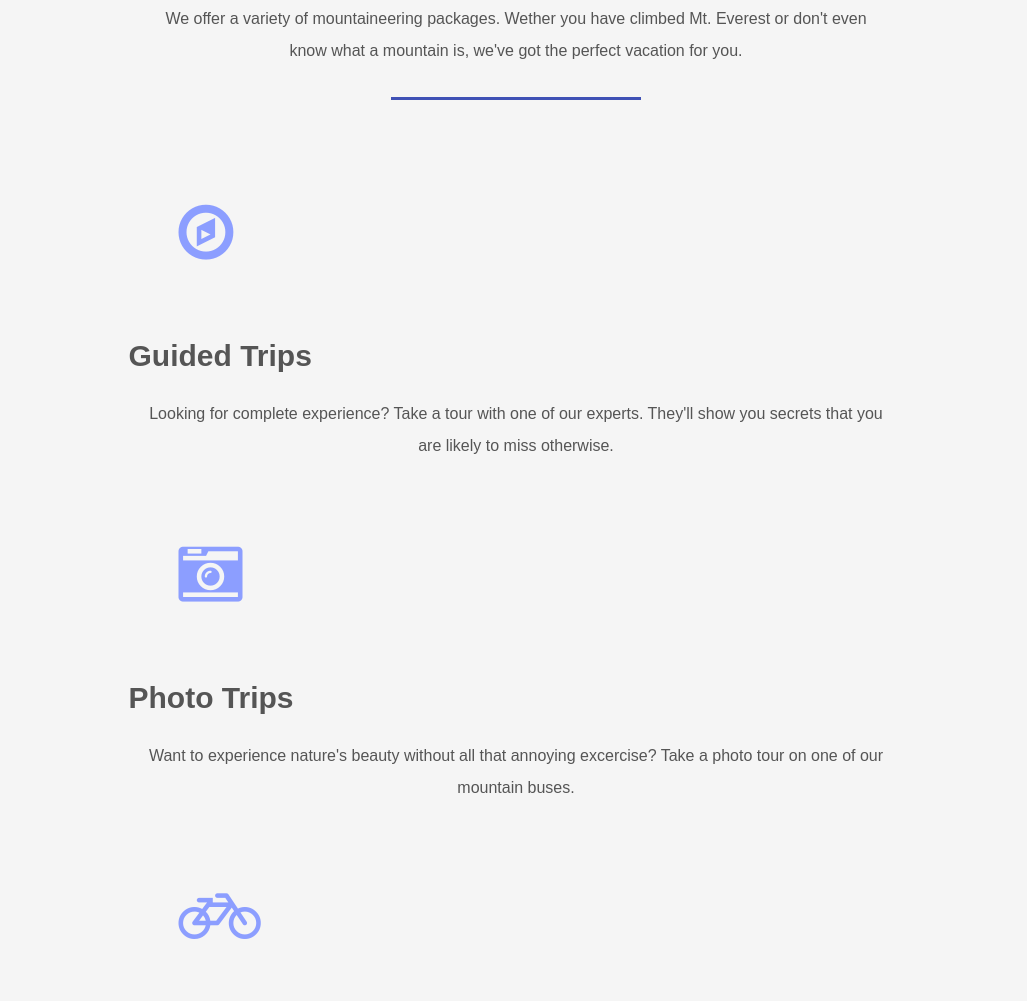
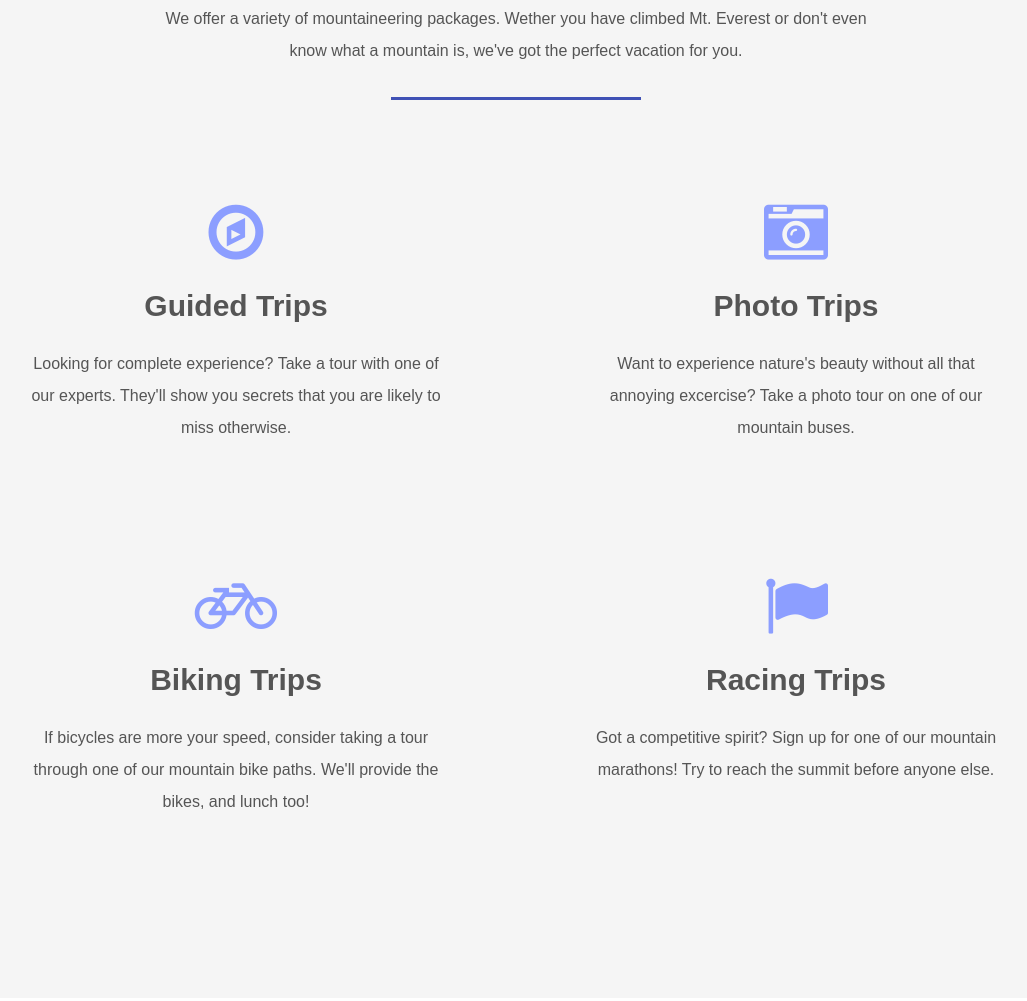
Before and after one commit to onso89/Mountain_Travel_WebApp_project, a plain HTML site: page index.html in a window 1280 px wide. Shown: the part 2090-3091 px from the top of the page, without its empty margins (124-1151 px from the left). Drawn offline with nearby package versions, Linux system fonts and the light colour scheme.

```diff
--- a/assets/css/styles.css
+++ b/assets/css/styles.css
@@ -180,7 +180,7 @@
 
 /* Packages Section  */
 
-.packages .grid li i {
+.packages .grid li  {
     padding: 50px;
     flex-basis: 50%;
     text-align: center;
```
